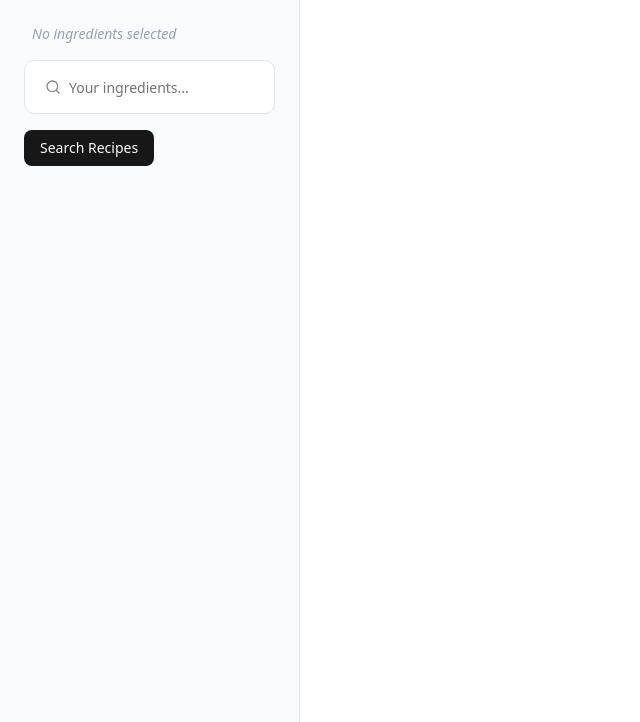
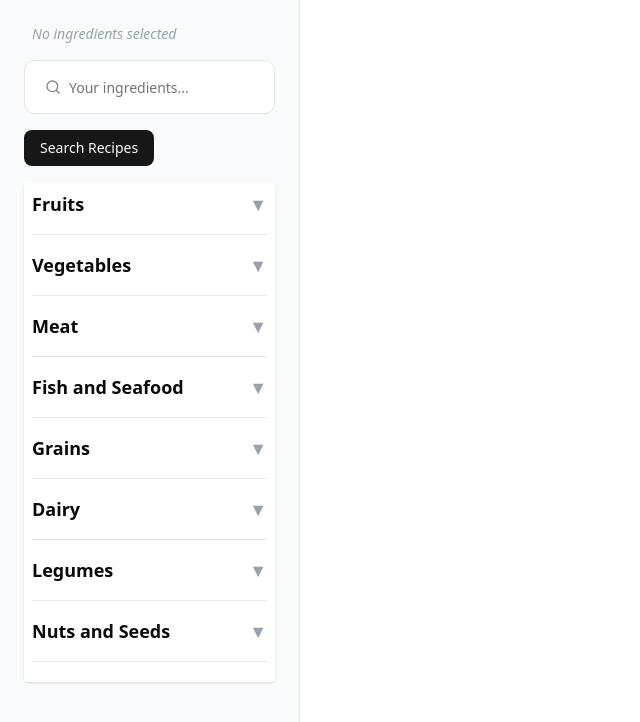
Before and after one commit to UrosZdravkovic/recipe-hub, a React (Vite) app: page / in a window 1280 px wide. Shown: the top 722 px of the page, without its empty margins (0-640 px from the left). Built offline with nearby package versions, Linux system fonts and the light colour scheme.

Commit message:
Refactor ingredients management: update state structure to use categories from JSON data, add IngredientsList component for better ingredient display

```diff
--- /dev/null
+++ b/src/components/custom/IngredientsList.tsx
@@ -0,0 +1,41 @@
+import { useState } from "react";
+import { useAppSelector } from "@/app/hooks";
+
+export default function IngredientsList() {
+  const { defaultIngredients } = useAppSelector((state) => state.ingredients);
+  const [open, setOpen] = useState<Record<string, boolean>>({});
+
+  const toggle = (category: string) => {
+    setOpen((prev) => ({
+      ...prev,
+      [category]: !prev[category],
+    }));
+  };
+
+  return (
+    <div className="max-h-[500px] overflow-y-auto space-y-4 p-2 bg-white rounded shadow">
+      {defaultIngredients.map((cat) => (
+        <div key={cat.category} className="border-b pb-2">
+          <button
+            className="flex items-center w-full text-left font-semibold text-lg mb-2 focus:outline-none"
+            onClick={() => toggle(cat.category)}
+          >
+            <span>{cat.category}</span>
+            <span className="ml-auto text-gray-400">
+              {open[cat.category] ? "▲" : "▼"}
+            </span>
+          </button>
+          {open[cat.category] && (
+            <ul className="flex flex-wrap gap-2">
+              {cat.ingredients.map((ing) => (
+                <li key={ing.id} className="px-3 py-1 bg-gray-100 rounded text-sm">
+                  {ing.name}
+                </li>
+              ))}
+            </ul>
+          )}
+        </div>
+      ))}
+    </div>
+  );
+}
--- /dev/null
+++ b/src/data/ingredients.json
@@ -0,0 +1,82 @@
+{
+  "categories": [
+    {
+      "name": "Fruits",
+      "ingredients": [
+        "apple", "banana", "orange", "pear", "peach", "grape", "lemon", "watermelon", "plum", "raspberry", "blueberry", "strawberry", "kiwi", "pineapple", "mango", "apricot", "cherry", "pomegranate", "fig", "blackberry", "coconut", "lime", "papaya", "passion fruit", "melon", "cranberry", "date", "gooseberry", "guava", "nectarine"
+      ]
+    },
+    {
+      "name": "Vegetables",
+      "ingredients": [
+        "tomato", "cucumber", "pepper", "onion", "carrot", "cabbage", "zucchini", "broccoli", "cauliflower", "spinach", "celery", "lettuce", "eggplant", "pumpkin", "radish", "beetroot", "leek", "garlic", "potato", "sweet potato", "corn", "peas", "green bean", "artichoke", "asparagus", "brussels sprout", "turnip", "parsnip", "kale", "chard"
+      ]
+    },
+    {
+      "name": "Meat",
+      "ingredients": [
+        "chicken", "beef", "pork", "turkey", "lamb", "veal", "duck", "goose", "rabbit", "quail", "venison", "bacon", "ham", "sausage", "salami"
+      ]
+    },
+    {
+      "name": "Fish and Seafood",
+      "ingredients": [
+        "salmon", "trout", "tuna", "hake", "sardine", "anchovy", "mackerel", "cod", "shrimp", "crab", "lobster", "squid", "octopus", "clam", "mussel", "oyster", "scallop", "prawn"
+      ]
+    },
+    {
+      "name": "Grains",
+      "ingredients": [
+        "rice", "wheat", "corn", "barley", "rye", "millet", "oats", "quinoa", "buckwheat", "spelt", "bulgur", "couscous", "amaranth"
+      ]
+    },
+    {
+      "name": "Dairy",
+      "ingredients": [
+        "milk", "yogurt", "cheese", "cream", "butter", "cottage cheese", "sour cream", "feta", "mozzarella", "parmesan", "gouda", "brie", "camembert", "ricotta", "ice cream"
+      ]
+    },
+    {
+      "name": "Legumes",
+      "ingredients": [
+        "bean", "lentil", "pea", "chickpea", "soybean", "green bean", "broad bean", "black bean", "kidney bean", "navy bean", "pinto bean", "mung bean", "split pea"
+      ]
+    },
+    {
+      "name": "Nuts and Seeds",
+      "ingredients": [
+        "walnut", "hazelnut", "almond", "peanut", "cashew", "pistachio", "pecan", "macadamia", "pine nut", "brazil nut", "chestnut", "sunflower seed", "pumpkin seed", "sesame seed", "chia seed", "flaxseed", "hemp seed"
+      ]
+    },
+    {
+      "name": "Oils and Fats",
+      "ingredients": [
+        "olive oil", "sunflower oil", "coconut oil", "butter", "lard", "canola oil", "sesame oil", "corn oil", "soybean oil", "peanut oil", "grapeseed oil", "avocado oil", "palm oil", "margarine", "ghee"
+      ]
+    },
+    {
+      "name": "Spices and Herbs",
+      "ingredients": [
+        "salt", "black pepper", "basil", "oregano", "rosemary", "parsley", "cinnamon", "curry", "thyme", "bay leaf", "paprika", "nutmeg", "clove", "coriander", "dill", "mint", "sage", "tarragon", "chili", "cardamom", "cumin", "fennel", "garlic powder", "onion powder", "ginger", "turmeric", "vanilla", "allspice", "marjoram"
+      ]
+    },
+    {
+      "name": "Bakery",
+      "ingredients": [
+        "bread", "roll", "bagel", "bun", "croissant", "brioche", "toast", "muffin", "cake", "pie", "cookie", "biscuit", "cracker", "pretzel", "pita", "tortilla"
+      ]
+    },
+    {
+      "name": "Beverages",
+      "ingredients": [
+        "water", "tea", "coffee", "juice", "milk", "lemonade", "soda", "wine", "beer", "whiskey", "vodka", "rum", "liqueur", "smoothie", "cocoa"
+      ]
+    },
+    {
+      "name": "Sweets",
+      "ingredients": [
+        "sugar", "honey", "jam", "chocolate", "candy", "caramel", "marshmallow", "syrup", "molasses", "jelly", "ice cream", "pudding"
+      ]
+    }
+  ]
+}
--- a/src/features/recipes/ingredientsSlice.ts
+++ b/src/features/recipes/ingredientsSlice.ts
@@ -1,47 +1,32 @@
-import { createSlice,type PayloadAction } from "@reduxjs/toolkit";
+import { createSlice, type PayloadAction } from "@reduxjs/toolkit";
+import ingredientsData from "@/data/ingredients.json";
 
 export type Ingredient = {
   id: string;
   name: string;
 };
 
-export type CuisineIngredients = {
-  cuisine: string;
+export type CategoryIngredients = {
+  category: string;
   ingredients: Ingredient[];
 };
 
 interface IngredientState {
-  defaultIngredients: CuisineIngredients[];
-  selectedIngredients: Ingredient[]; // ingredients the user selects
+  defaultIngredients: CategoryIngredients[];
+  selectedIngredients: Ingredient[];
 }
 
+// Convert JSON to state format
+const defaultIngredients: CategoryIngredients[] = ingredientsData.categories.map((cat, idx) => ({
+  category: cat.name,
+  ingredients: cat.ingredients.map((name, i) => ({
+    id: `${idx}-${i}`,
+    name,
+  })),
+}));
+
 const initialState: IngredientState = {
-  defaultIngredients: [
-    {
-      cuisine: "Italian",
-      ingredients: [
-        { id: "1", name: "tomato" },
-        { id: "2", name: "olive oil" },
-        { id: "3", name: "basil" },
-      ],
-    },
-    {
-      cuisine: "Japanese",
-      ingredients: [
-        { id: "4", name: "soy sauce" },
-        { id: "5", name: "mirin" },
-        { id: "6", name: "nori" },
-      ],
-    },
-    {
-      cuisine: "Mexican",
-      ingredients: [
-        { id: "7", name: "corn" },
-        { id: "8", name: "chili pepper" },
-        { id: "9", name: "cilantro" },
-      ],
-    },
-  ],
+  defaultIngredients,
   selectedIngredients: [],
 };
 
--- a/src/pages/Home.tsx
+++ b/src/pages/Home.tsx
@@ -5,6 +5,7 @@ import IngredientInput from "../components/custom/IngredientInput";
 import RecipeList from "@/components/custom/RecipeList";
 import { removeIngredient } from "@/features/recipes/ingredientsSlice";
 import { Badge } from "@/components/ui/badge";
+import IngredientsList from "@/components/custom/IngredientsList";
 
 
 
@@ -48,6 +49,7 @@ export default function Home() {
           <IngredientInput />
           <Button type="submit">Search Recipes</Button>
         </form>
+        <IngredientsList />
       </div>
 
       {/* Main content: Recipe list */}
```
